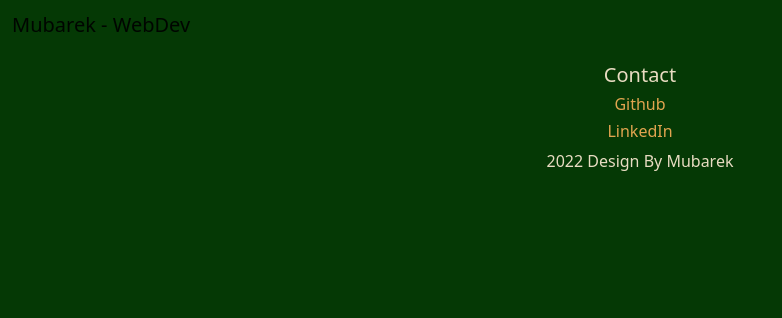
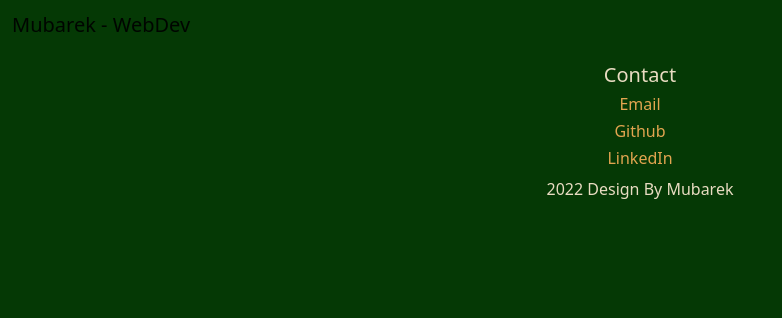
Before and after one commit to Mubarek-Hassen/first-portfolio-django, a Django app: template main_app/templates/base.html in a window 1280 px wide. Shown: the top 318 px of the page, without its empty margins (0-782 px from the left). Run offline with Django 4.2, Linux system fonts and the light colour scheme; the template is opened without the code that fills it, so the values that code supplies are empty.

Commit message:
mailto added

```diff
--- a/main_app/templates/base.html
+++ b/main_app/templates/base.html
@@ -28,6 +28,7 @@
         {% endblock %}
     <footer>
         <h5>Contact</h5>
+        <h6><a href="mailto:mubarekhassen4@gmail.com" id="foot">Email</a></h6>
         <h6> <a href="https://github.com/Mubarek-Hassen" target="_blank" rel="noreferrer noopener" id="foot"> Github</a></h6>
         <h6><a href="https://www.linkedin.com/in/mubarek-hassen-wubitu/" target="_blank" rel="noreferrer noopener" id="foot">LinkedIn</a></h6>
         <p>2022 Design By Mubarek</p>
```
